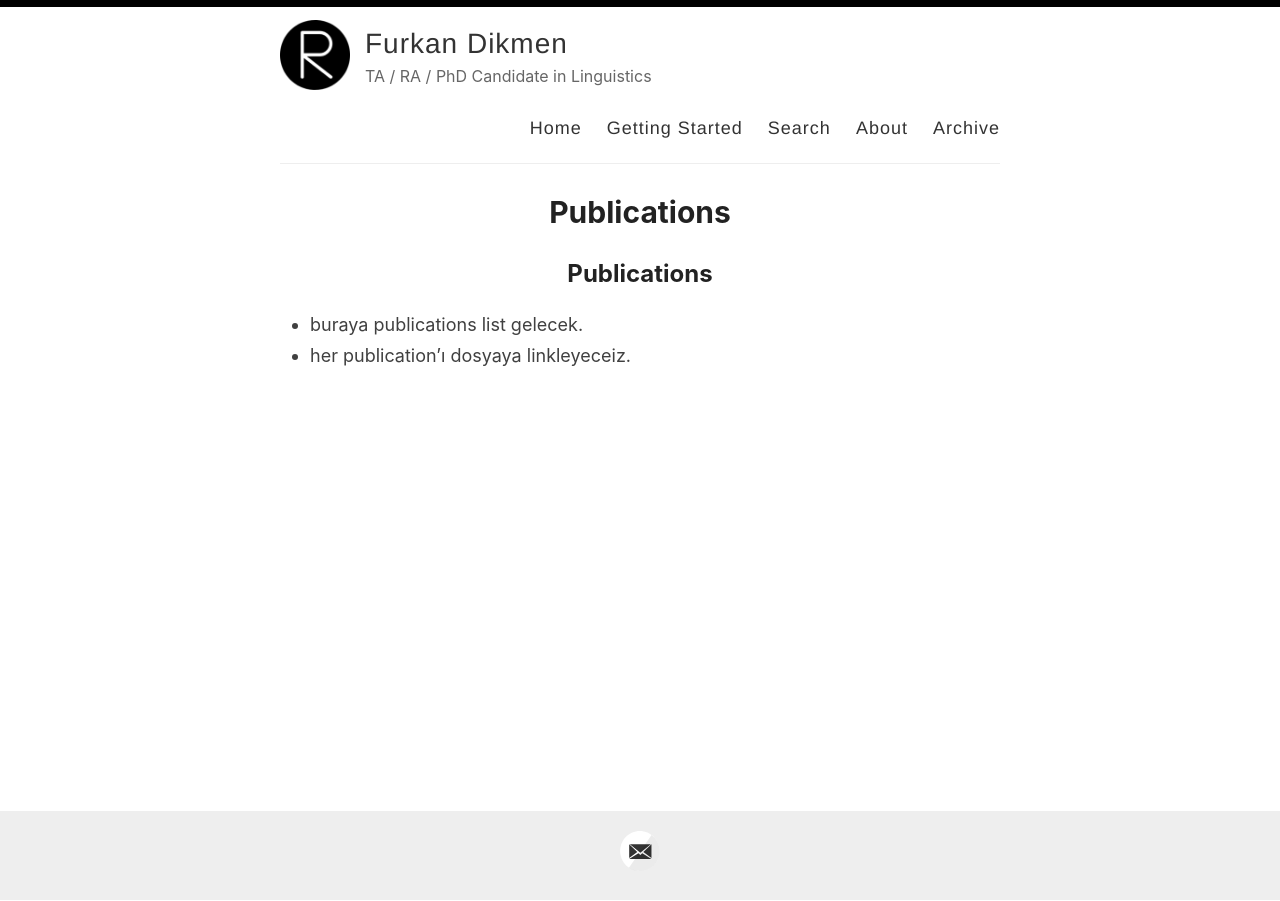
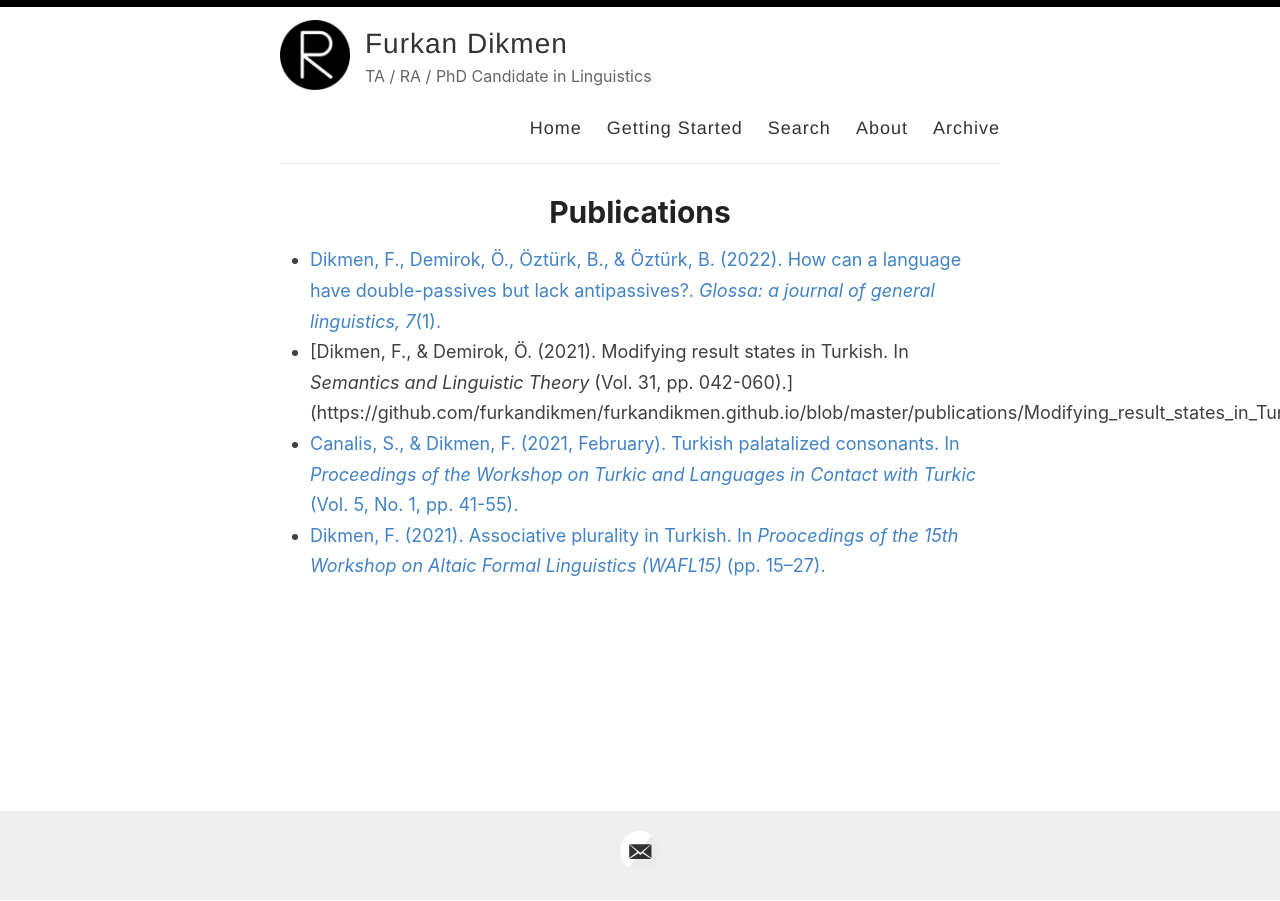
Before and after one commit to furkandikmen/furkandikmen.github.io, a Jekyll site: the page built from _pages/publications.md, in a window 1280 px wide. Built offline with Jekyll 4.4.1, drawn with Linux system fonts in a browser that asks for light colours.

Commit message:
Update publications.md

```diff
--- a/_pages/publications.md
+++ b/_pages/publications.md
@@ -4,7 +4,7 @@ title: Publications
 permalink: /publications/
 ---
 
-## Publications
-
-- buraya publications list gelecek.
-- her publication'ı dosyaya linkleyeceiz.
+- [Dikmen, F., Demirok, Ö., Öztürk, B., & Öztürk, B. (2022). How can a language have double-passives but lack antipassives?. _Glossa: a journal of general linguistics, 7_(1).](https://github.com/furkandikmen/furkandikmen.github.io/blob/master/publications/Double_passives_antipassives.pdf)
+- [Dikmen, F., & Demirok, Ö. (2021). Modifying result states in Turkish. In _Semantics and Linguistic Theory_ (Vol. 31, pp. 042-060).] (https://github.com/furkandikmen/furkandikmen.github.io/blob/master/publications/Modifying_result_states_in_Turkish.pdf)
+- [Canalis, S., & Dikmen, F. (2021, February). Turkish palatalized consonants. In _Proceedings of the Workshop on Turkic and Languages in Contact with Turkic_ (Vol. 5, No. 1, pp. 41-55).](https://github.com/furkandikmen/furkandikmen.github.io/blob/master/publications/Turkish_palatalized_consonants.pdf)
+- [Dikmen, F. (2021). Associative plurality in Turkish. In _Proocedings of the 15th Workshop on Altaic Formal Linguistics (WAFL15)_ (pp. 15–27).](https://github.com/furkandikmen/furkandikmen.github.io/blob/master/publications/Turkish_palatalized_consonants.pdf)
```
